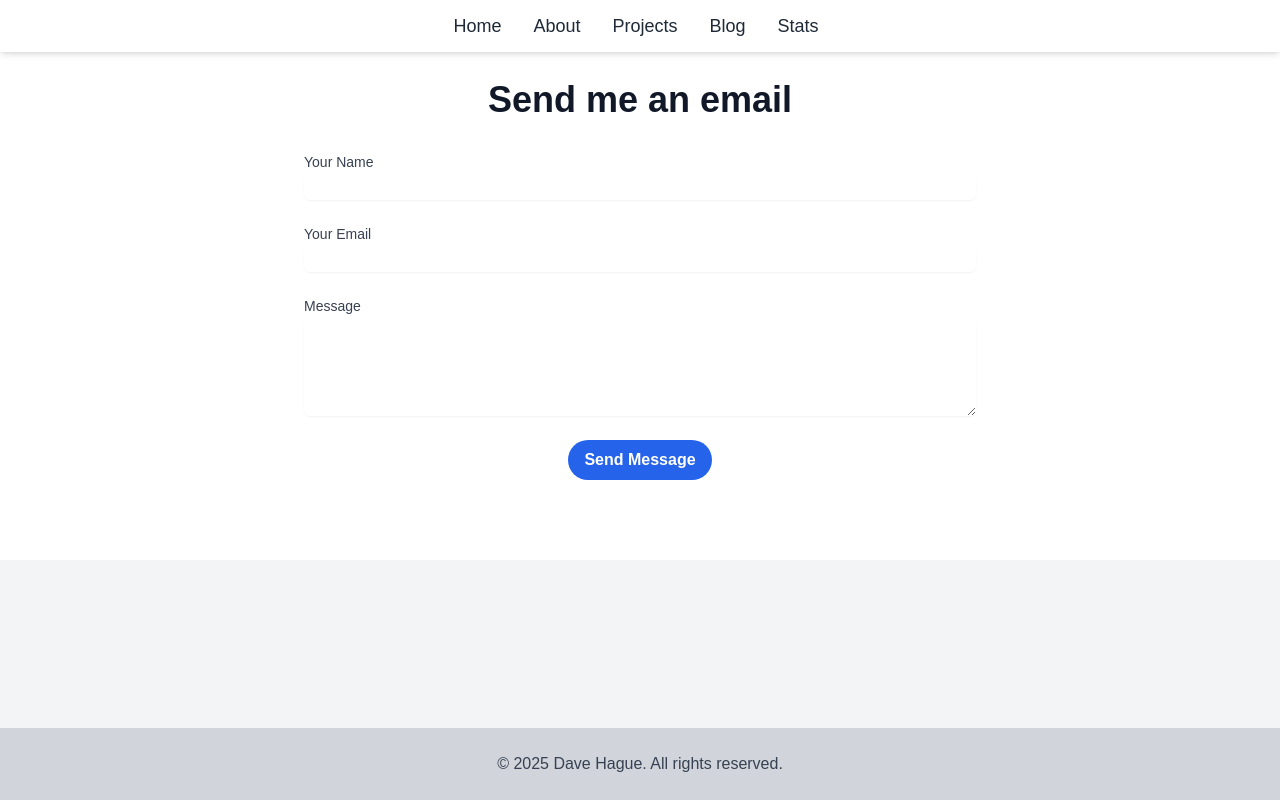
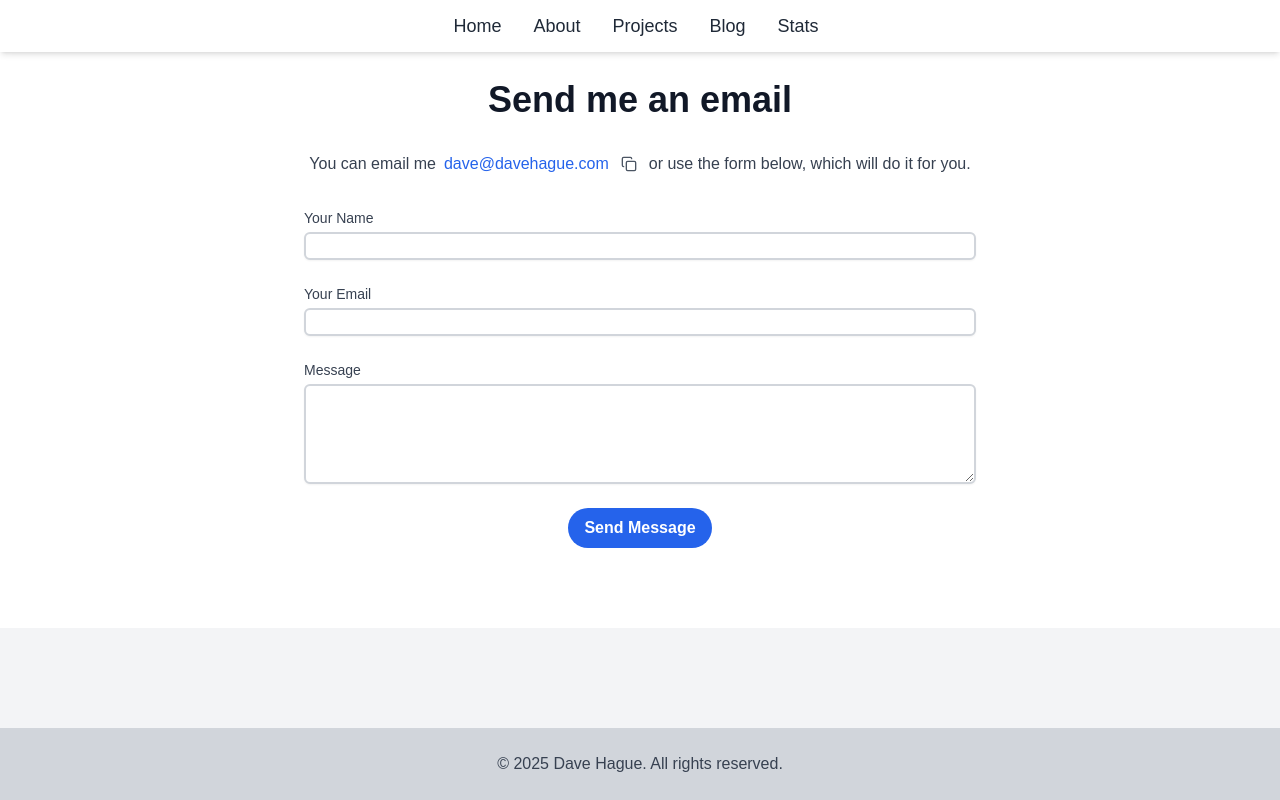
Before and after one commit to davehague/davehague-site, a Nuxt app: page /contact in a window 1280 px wide. Built offline with nearby package versions, Linux system fonts and the light colour scheme.

Commit message:
Converted to components, updated contact form

```diff
--- /dev/null
+++ b/components/AboutYou.vue
@@ -0,0 +1,56 @@
+<template>
+    <section id="cofounder" class="py-20 bg-gray-50">
+        <div class="container mx-auto px-6">
+            <h2 class="text-3xl font-bold mb-8 text-gray-900">About You? (Perhaps we should talk...)</h2>
+            <div class="grid grid-cols-1 md:grid-cols-2 gap-12">
+                <div>
+                    <p class="text-lg mb-6 text-gray-700">
+                        I'm on the lookout for a complementary co-founder.
+                        While I bring the technical expertise to build great products, I need a business leader who
+                        thrives on building
+                        relationships, closing deals, and growing businesses.
+                    </p>
+
+                    <h3 class="text-xl font-semibold mb-4 text-gray-900">You might be someone who:</h3>
+                    <ul class="list-disc list-inside space-y-2 mb-6 text-gray-700">
+                        <li>Wants to be the face of a business</li>
+                        <li>Gets energized by connecting with people and building networks</li>
+                        <li>Has an entrepreneurial spirit and wants to create value in the world</li>
+                        <li>Has more ideas than time (I know your pain!)</li>
+                    </ul>
+
+                    <p class="text-lg text-gray-700">
+                        If you match the criteria above but not the strengths to the right, I still want to talk.
+                        Most importantly, I'm looking for someone who I can spend time with- day in and day out.
+                        Building a business is a tough job, and going it alone is no way to go. Let's go further,
+                        together.
+                    </p>
+                </div>
+
+                <div class="space-y-8 h-full flex flex-col">
+                    <div>
+                        <h3 class="text-xl font-semibold mb-4 text-gray-900">Potential Strengths</h3>
+                        <ul class="grid grid-cols-2 gap-2">
+                            <li v-for="strength in cofounderStrengths" :key="strength"
+                                class="bg-gray-200 rounded-full px-3 py-1 text-sm text-gray-700 text-left">
+                                {{ strength }}
+                            </li>
+                        </ul>
+                    </div>
+                    <ConnectWithMe />
+                </div>
+            </div>
+        </div>
+    </section>
+</template>
+
+<script setup lang="ts">
+const cofounderStrengths = [
+    'Business Development',
+    'Marketing Strategy',
+    'Fundraising',
+    'Product Management',
+    'Partnership Building',
+    'Go-to-Market Planning'
+]
+</script>
--- /dev/null
+++ b/components/ConnectWithMe.vue
@@ -0,0 +1,23 @@
+<template>
+    <div class="flex-grow flex flex-col justify-center items-center space-y-4">
+        <a href="https://www.linkedin.com/in/david-hague-developer/" target="_blank"
+            class="max-w-xs inline-flex items-center bg-blue-600 hover:bg-blue-700 text-white font-bold py-2 px-4 rounded-full transition-colors duration-300 space-x-2">
+            <LinkedinIcon class="w-5 h-5" />
+            <span>Connect on LinkedIn</span>
+        </a>
+        <a href="https://calendly.com/dave-hague" target="_blank"
+            class="max-w-xs inline-flex items-center bg-indigo-500 hover:bg-indigo-600 text-white font-bold py-2 px-4 rounded-full transition-colors duration-300 space-x-2">
+            <CalendarIcon class="w-5 h-5" />
+            <span>Schedule a chat</span>
+        </a>
+        <a href="contact"
+            class="max-w-xs inline-flex items-center bg-slate-500 hover:bg-slate-600 text-white font-bold py-2 px-4 rounded-full transition-colors duration-300 space-x-2">
+            <MailIcon class="w-5 h-5" />
+            <span>Send me an email</span>
+        </a>
+    </div>
+</template>
+
+<script setup lang="ts">
+import { LinkedinIcon, CalendarIcon, MailIcon } from 'lucide-vue-next'
+</script>
--- a/pages/contact.vue
+++ b/pages/contact.vue
@@ -1,23 +1,36 @@
 <template>
-  <section id="contact" class="p-20 bg-white">
+  <section id="contact" class="pt-20 p-6 sm:p-20 bg-white">
     <div class="container mx-auto px-6">
       <h1 class="text-4xl font-bold mb-8 text-gray-900 text-center">Send me an email</h1>
+      <p class="text-center mb-8 text-gray-700">
+        <span class="flex flex-wrap items-center justify-center gap-2 text-sm sm:text-base">
+          You can email me
+          <a href="mailto:dave@davehague.com" class="text-blue-600 hover:text-blue-800">
+            dave@davehague.com
+          </a>
+          <button @click="copyEmail" class="p-1 hover:bg-gray-100 rounded-full" title="Copy email address">
+            <Copy v-if="!copied" class="w-4 h-4 text-gray-600" />
+            <Check v-else class="w-4 h-4 text-green-600" />
+          </button>
+          <span>or use the form below, which will do it for you.</span>
+        </span>
+      </p>
       <div class="max-w-2xl mx-auto">
         <form @submit.prevent="submitForm" class="space-y-6">
           <div>
             <label for="name" class="block text-sm font-medium text-gray-700">Your Name</label>
             <input v-model="form.name" type="text" id="name" name="name" required
-              class="mt-1 block w-full rounded-md border-gray-300 shadow-sm focus:border-blue-500 focus:ring-blue-500">
+              class="mt-1 block w-full rounded-md border-2 border-gray-300 shadow-sm focus:border-blue-500 focus:ring-blue-500">
           </div>
           <div>
             <label for="email" class="block text-sm font-medium text-gray-700">Your Email</label>
             <input v-model="form.email" type="email" id="email" name="email" required
-              class="mt-1 block w-full rounded-md border-gray-300 shadow-sm focus:border-blue-500 focus:ring-blue-500">
+              class="mt-1 block w-full rounded-md border-2 border-gray-300 shadow-sm focus:border-blue-500 focus:ring-blue-500">
           </div>
           <div>
             <label for="message" class="block text-sm font-medium text-gray-700">Message</label>
             <textarea v-model="form.message" id="message" name="message" rows="4" required
-              class="mt-1 block w-full rounded-md border-gray-300 shadow-sm focus:border-blue-500 focus:ring-blue-500"></textarea>
+              class="mt-1 block w-full rounded-md border-2 border-gray-300 shadow-sm focus:border-blue-500 focus:ring-blue-500"></textarea>
           </div>
           <div class="text-center">
             <button type="submit"
@@ -37,6 +50,7 @@
 </template>
 
 <script setup>
+import { Copy, Check } from 'lucide-vue-next'
 import { ref } from 'vue'
 
 const form = ref({
@@ -46,6 +60,7 @@ const form = ref({
 })
 
 const submitStatus = ref(null)
+const copied = ref(false)
 
 const submitForm = async () => {
   try {
@@ -68,4 +83,14 @@ const submitForm = async () => {
     submitStatus.value = { success: false, message: 'Failed to send message. Please try again later.' }
   }
 }
+
+const copyEmail = () => {
+  navigator.clipboard.writeText('dave@davehague.com')
+    .then(() => {
+      copied.value = true
+      setTimeout(() => {
+        copied.value = false
+      }, 2000)
+    })
+}
 </script>
```
Also changed, not shown: pages/index.vue (+15 -88 lines).
